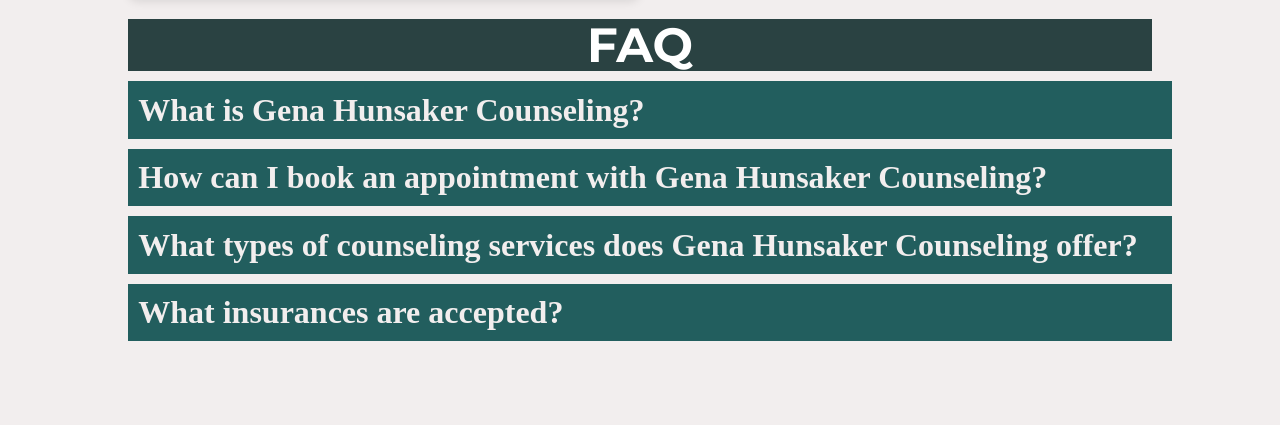
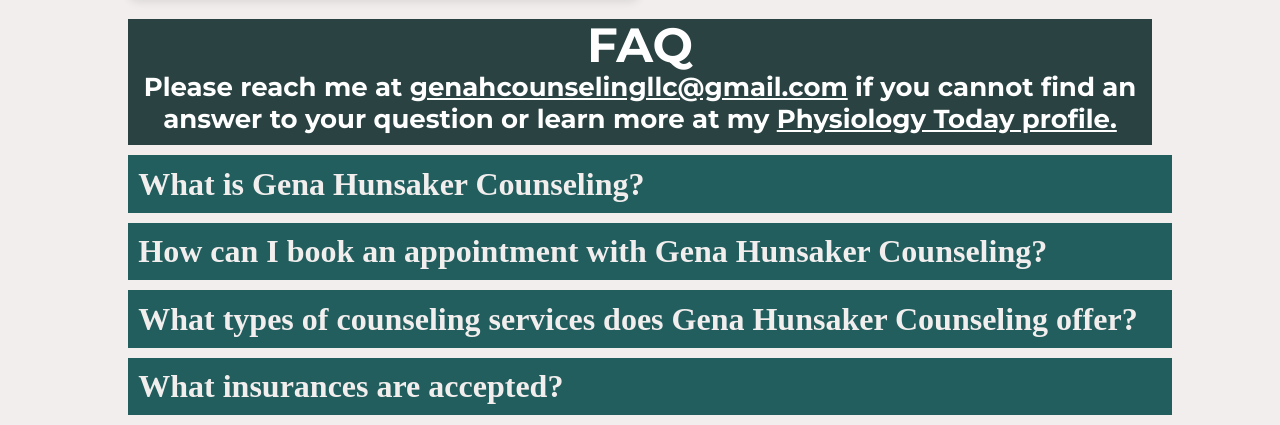
Before and after one commit to jlhuns/jlhuns.github.io, a plain HTML site: page index.html in a window 1280 px wide. Shown: the part 1938-2363 px from the top of the page. Before the commit the page ends 2289 px from the top, so only its background shows below. Drawn offline with Linux system fonts and the light colour scheme.

Commit message:
testing mailto:

```diff
--- a/index.css
+++ b/index.css
@@ -3,6 +3,24 @@
       Ubuntu, "Helvetica Neue", Helvetica, Arial, "PingFang SC",
       "Hiragino Sans GB", "Microsoft Yahei UI", "Microsoft Yahei",
       "Source Han Sans CN", sans-serif;
+  }
+  a {
+    color: #ffffff; /* White color for dark backgrounds */
+    text-decoration: underline;
+    font-weight: bold;
+  }
+
+  a:hover {
+    color: #ffcc00; /* Yellow color on hover */
+    text-decoration: none;
+  }
+
+  a:visited {
+    color: #cccccc; /* Light grey for visited links */
+  }
+
+  a:active {
+    color: #ff0000; /* Red when clicked */
   }
 body{
   margin: 0;
@@ -269,10 +287,11 @@
   .faq-subtitle {
     color: #ffffff;
     font-family: Montserrat, var(--default-font-family);
-    font-size: 40px;
+    font-size: 26px;
     font-weight: 500;
     line-height: 32px;
     text-align: center;
+    margin-top: 1%;
   }
 
   .faq-item {
--- a/index.html
+++ b/index.html
@@ -57,7 +57,8 @@
       <!-- FAQ Section -->
       <div class="faq-content">
         <div class="faq-title"><span>FAQ</span>
-          <div class="faq-subtitle"><span></span></div>
+          <div class="faq-subtitle"><span>Please reach me at <a href="mailto:genahcounselingllc@gmail.com">genahcounselingllc@gmail.com</a> if you cannot find an answer to your question or learn more at my </span>
+            <a href="https://www.psychologytoday.com/us/therapists/gena-hunsaker-boise-id/873472"><span>Physiology Today profile.</span></a></div>
         </div>
         <div class="faq-item">
           <div class="faq-question"><span>What is Gena Hunsaker Counseling?</span></div>
```
